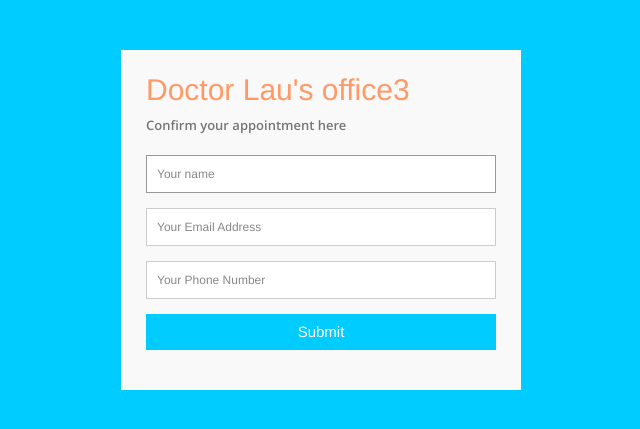
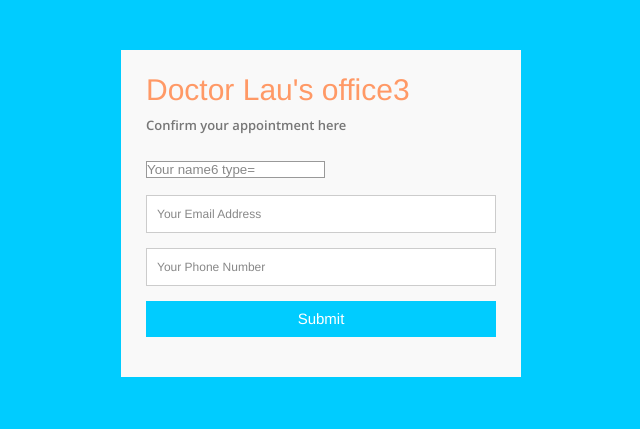
Before and after one commit to liuzimin/liuzimin.github.io, a Jekyll site: the page built from submit/index.html, in a window 1280 px wide. Shown: the top 429 px of the page, without its empty margins (319-959 px from the left). Built offline with Jekyll 4.4.1, drawn with Linux system fonts in a browser that asks for light colours; some web fonts are replaced; Markdown is read by kramdown in place of the engine named in the settings.

Commit message:
Update index.html

```diff
--- a/submit/index.html
+++ b/submit/index.html
@@ -362,7 +362,7 @@ layout: default
     <h3>Doctor Lau's office3</h3>
     <h4>Confirm your appointment here</h4>
     <fieldset>
-      <input placeholder="Your name" type="text" tabindex="1" required autofocus>
+      <input placeholder="Your name6 type="text" tabindex="1" required autofocus>
     </fieldset>
     <fieldset>
       <input placeholder="Your Email Address" type="email" tabindex="2" required>
```
